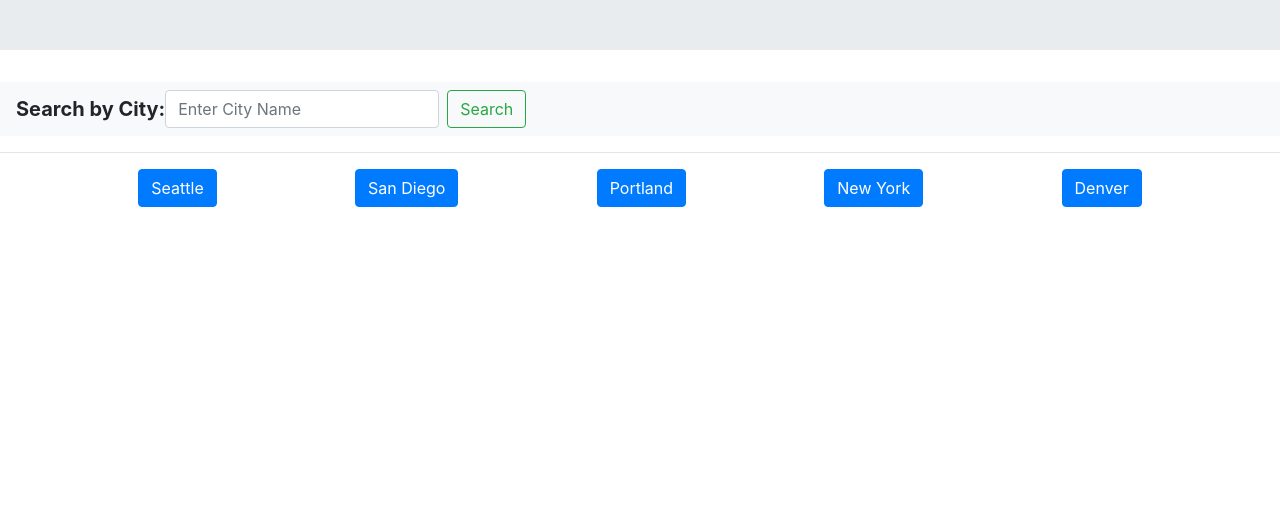
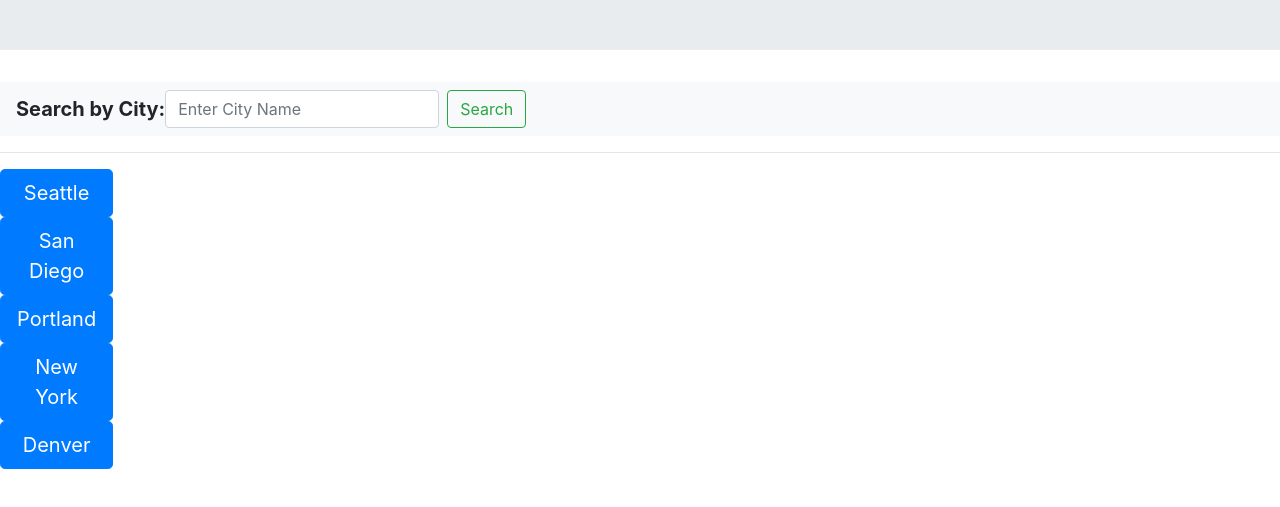
Before and after one commit to tylerhance/hw06-weather-dashboard, a plain HTML site: page index.html in a window 1280 px wide. Shown: the part 153-660 px from the top of the page. Drawn offline with nearby package versions, Linux system fonts and the light colour scheme.

```diff
--- a/assets/CSS/style.css
+++ b/assets/CSS/style.css
@@ -17,15 +17,28 @@ h1 {
 }
 
 .city-container {
-    display: flex;
+    display: grid;
+    flex: auto;
     align-items: vertical;
     justify-content: space-evenly;
+}
+
+button {
+    align-content: left;
 
 }
 
 .city-container btn btn-primary {
     flex-direction: column;
-    align-content: flex-start;}
+    align-content: flex-start;
+
+}
+
+button.btn.btn-primary.btn-lg {
+    margin-right: 1200px;
+    justify-content: space-around;
+
+}
 
 
 span {
--- a/index.html
+++ b/index.html
@@ -30,15 +30,15 @@
     <!-- Container for cities -->
     <section>
         <div class="city-container">
-            <button type="button" class="btn btn-primary">Seattle</button>
+            <button type="button" class="btn btn-primary btn-lg">Seattle</button>
 
-            <button type="button" class="btn btn-primary">San Diego</button>
+            <button type="button" class="btn btn-primary btn-lg">San Diego</button>
 
-            <button type="button" class="btn btn-primary">Portland</button>
+            <button type="button" class="btn btn-primary btn-lg">Portland</button>
 
-            <button type="button" class="btn btn-primary">New York</button>
+            <button type="button" class="btn btn-primary btn-lg">New York</button>
 
-            <button type="button" class="btn btn-primary">Denver</button>
+            <button type="button" class="btn btn-primary btn-lg">Denver</button>
           </div>
     </section>
 
```
